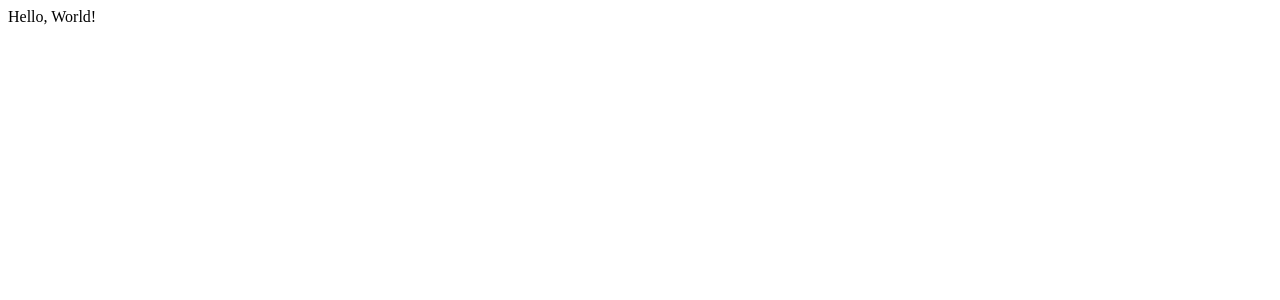
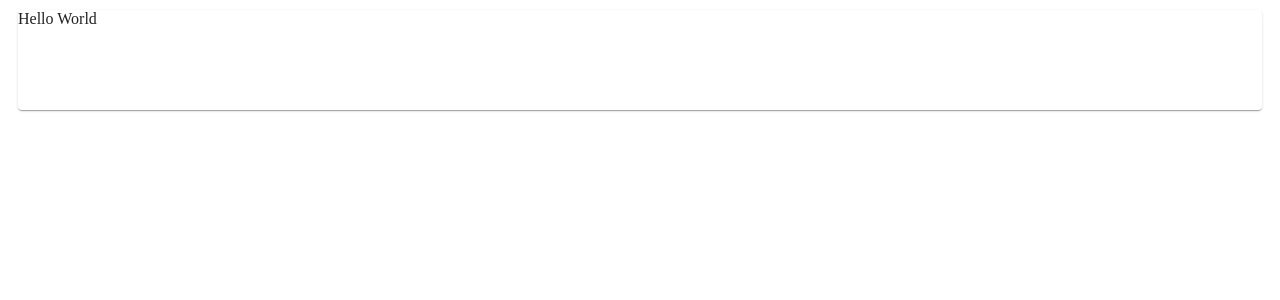
Before and after one commit to GooGuJiang/Sagiri, a React (Create React App) app: page / in a window 1280 px wide. Shown: the top 300 px of the page. Built offline with nearby package versions, Linux system fonts and the light colour scheme.

Commit message:
引入Mui

```diff
--- a/package.json
+++ b/package.json
@@ -5,6 +5,9 @@
   "homepage": ".",
   "main": "electron/main.js",
   "dependencies": {
+    "@emotion/react": "^11.10.5",
+    "@emotion/styled": "^11.10.5",
+    "@mui/material": "^5.10.12",
     "@testing-library/jest-dom": "^5.16.5",
     "@testing-library/react": "^13.4.0",
     "@testing-library/user-event": "^13.5.0",
--- a/src/App.tsx
+++ b/src/App.tsx
@@ -1,10 +1,18 @@
 import React from 'react';
+import Card from '@mui/material/Card';
+
 
 function App() {
   return (
+    <>
     <div>
-      Hello, World!
+      <Card style={{
+        margin : "10px",
+        height:"100px",
+      }}
+      >Hello World</Card>
     </div>
+    </>
   );
 }
 
```
Also changed, not shown: 1 other file (tests, documents, lock files or other folders).
